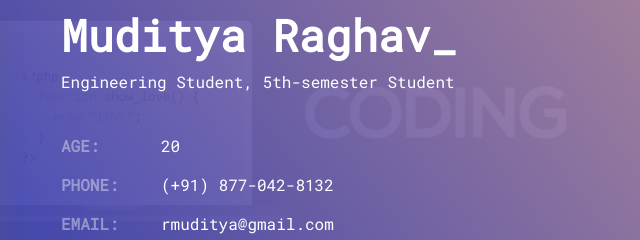
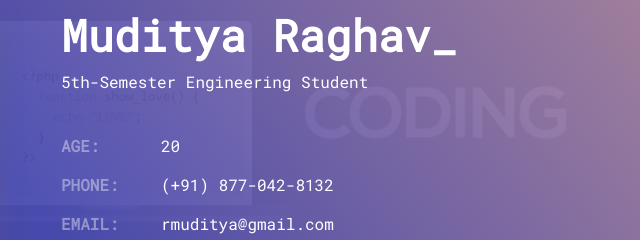
Before and after one commit to mudityadev/mudityadev, a website: page index.html in a window 1280 px wide. Shown: the part 120-360 px from the top of the page, 404-1044 px from the left. Drawn offline with Linux system fonts and the light colour scheme.

Commit message:
semester

```diff
--- a/index.html
+++ b/index.html
@@ -72,7 +72,7 @@
         </div>
         <div class="col-md-8">
           <p class="personal-profile__name">Muditya Raghav_</p>
-          <p class="personal-profile__work">Engineering Student, 5th-semester Student</p>
+          <p class="personal-profile__work">5th-Semester Engineering Student</p>
           <div class="personal-profile__contacts">
             <dl class="contact-list contact-list__opacity-titles">
               <dt>Age:</dt>
```
